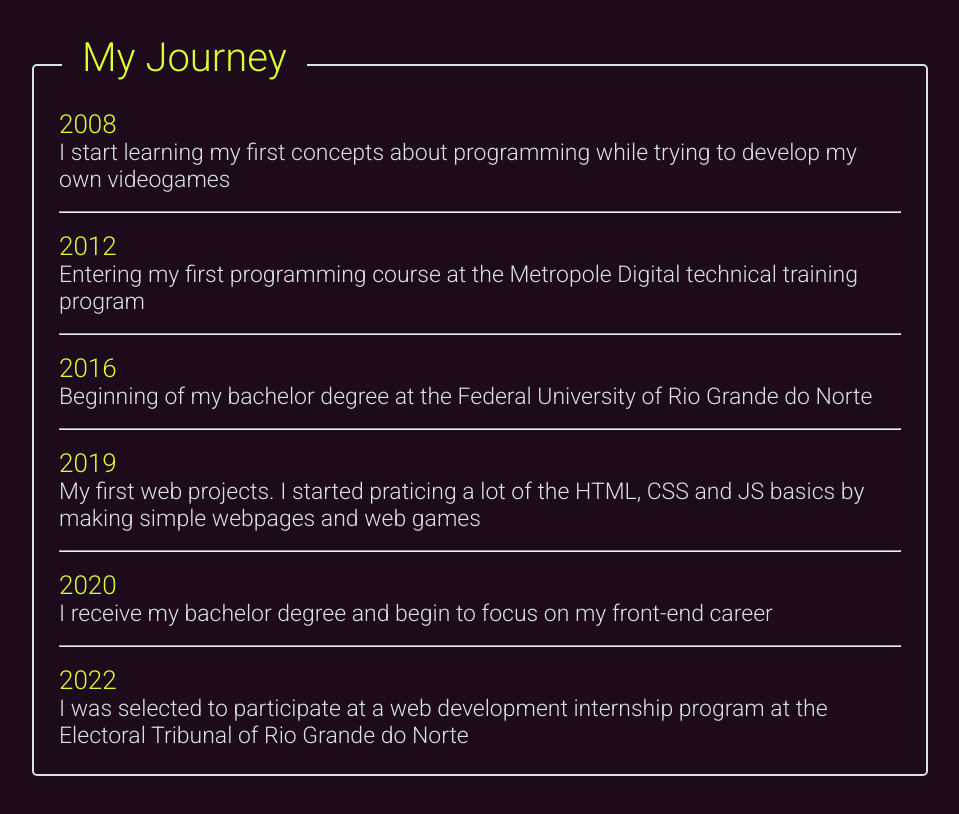
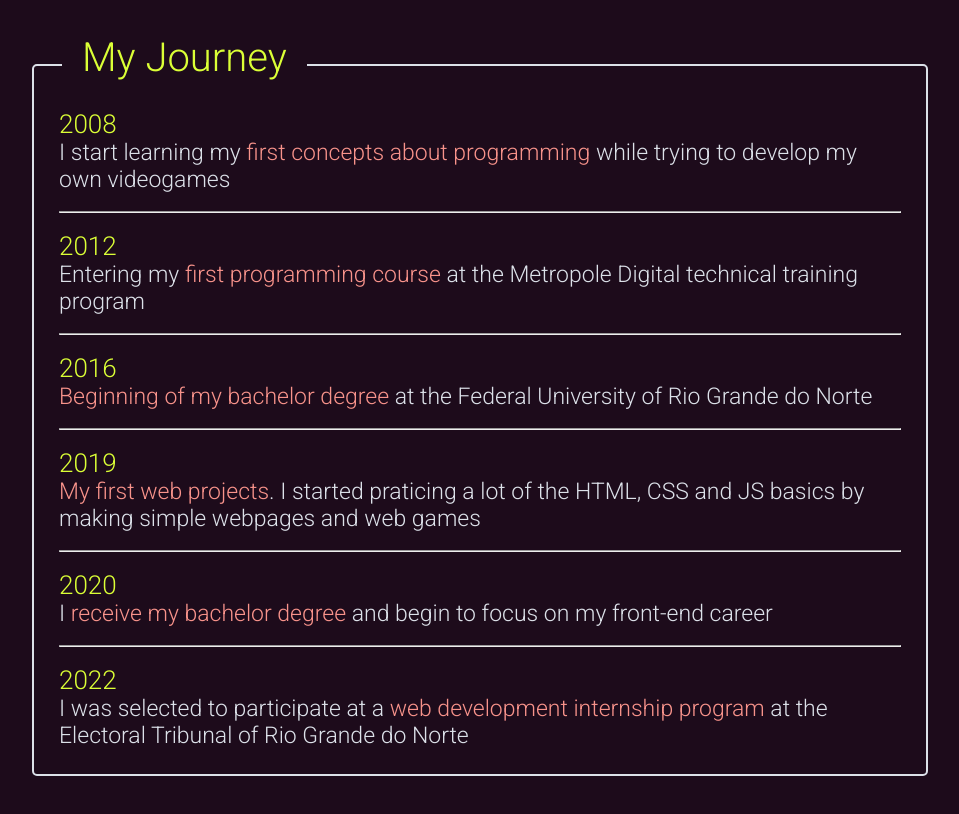
Before and after one commit to aericode/MyPortfolio, a website: page index.html in a window 1280 px wide. Shown: the part 1660-2474 px from the top of the page, without its empty margins (160-1119 px from the left). Drawn offline with nearby package versions, Linux system fonts and the light colour scheme.

Commit message:
text highlights

```diff
--- a/index.html
+++ b/index.html
@@ -93,27 +93,27 @@
             <br>
             <div class="timeline-container">
                 <h3>2008</h3>
-                <p>I start learning my first concepts about programming while trying to develop my own videogames</p>
+                <p>I start learning my <span>first concepts about programming</span> while trying to develop my own videogames</p>
                 <br><hr><br>
 
                 <h3>2012</h3>
-                <p>Entering my first programming course at the Metropole Digital technical training program</p>
+                <p>Entering my <span>first programming course</span> at the Metropole Digital technical training program</p>
                 <br><hr><br>
 
                 <h3>2016</h3>
-                <p>Beginning of my bachelor degree at the Federal University of Rio Grande do Norte </p>
+                <p><span>Beginning of my bachelor degree</span> at the Federal University of Rio Grande do Norte </p>
                 <br><hr><br>
 
                 <h3>2019</h3>
-                <p>My first web projects. I started praticing a lot of the HTML, CSS and JS basics by making simple webpages and web games</p>
+                <p><span>My first web projects</span>. I started praticing a lot of the HTML, CSS and JS basics by making simple webpages and web games</p>
                 <br><hr><br>
 
                 <h3>2020</h3>
-                <p>I receive my bachelor degree and begin to focus on my front-end career</p>
+                <p>I <span>receive my bachelor degree</span> and begin to focus on my front-end career</p>
                 <br><hr><br>
 
                 <h3>2022</h3>
-                <p>I was selected to participate at a web development internship program at the Electoral Tribunal of Rio Grande do Norte</p>
+                <p>I was selected to participate at a <span>web development internship program</span> at the Electoral Tribunal of Rio Grande do Norte</p>
 
             </div>
 
--- a/styles.css
+++ b/styles.css
@@ -382,6 +382,11 @@ p{
     font-size: 26px;
 }
 
+.timeline-container span{
+    color: var(--highlight-salmon);
+
+}
+
 
 
 
```
